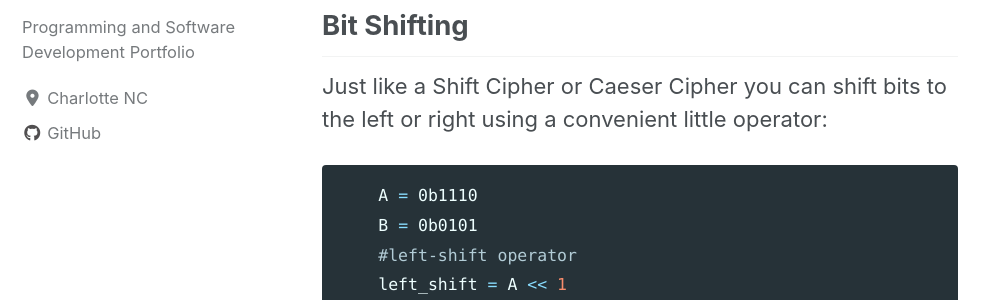
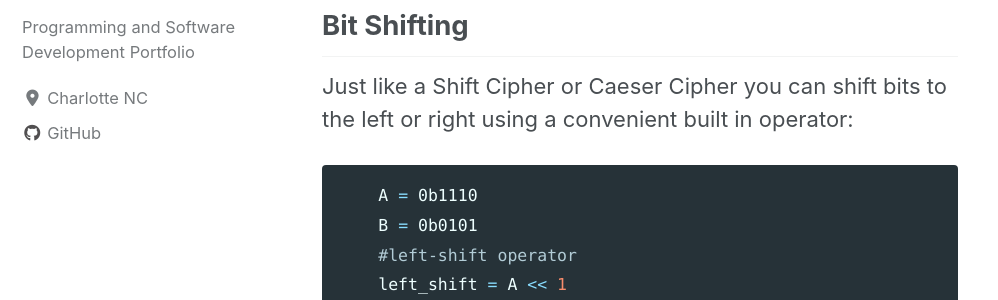
Before and after one commit to Patchyst/Patchyst.github.io, a Jekyll site: the page built from _posts/2019-08-10-binaryintro.md, in a window 1280 px wide and 900 px high, scrolled down 6699 px. Shown: the part 187-487 px from the top of the window, without its empty margins (0-998 px from the left). Built offline with Jekyll 4.4.1, drawn with Linux system fonts in a browser that asks for light colours; cached includes are drawn as plain includes; nearby versions of some CDN libraries.

Commit message:
Updating Binary page

````diff
--- a/_posts/2019-08-10-binaryintro.md
+++ b/_posts/2019-08-10-binaryintro.md
@@ -92,7 +92,7 @@
 ```
 
 ## Bit Shifting
-Just like a Shift Cipher or Caeser Cipher you can shift bits to the left or right using a convenient little operator:
+Just like a Shift Cipher or Caeser Cipher you can shift bits to the left or right using a convenient built in operator:
 ```python
     A = 0b1110
     B = 0b0101
@@ -101,8 +101,7 @@
     #right-shift operator
     right_shift = A >> 1
 ```
-As you've probably guessed you can change the numbers to the right of the operator to change how many places the bit shifts. Right bit shifting
-removes the right-most bit. You can alter the number of bits removed by adjusting the numbers to the right of the operator. Left shift adds a 0 to the 2⁰ place.
+As you've probably guessed you can change the numbers to the right of the operator to change how many places the bit shifts. Right bit shifting removes the right-most bit. You can alter the number of bits removed by adjusting the numbers to the right of the operator. Left shift adds a 0 to the 2⁰ place.
 If you printed the left_shift and right_shift variables the output would look like this:
 ```python
   # A shifted one to the left
````
